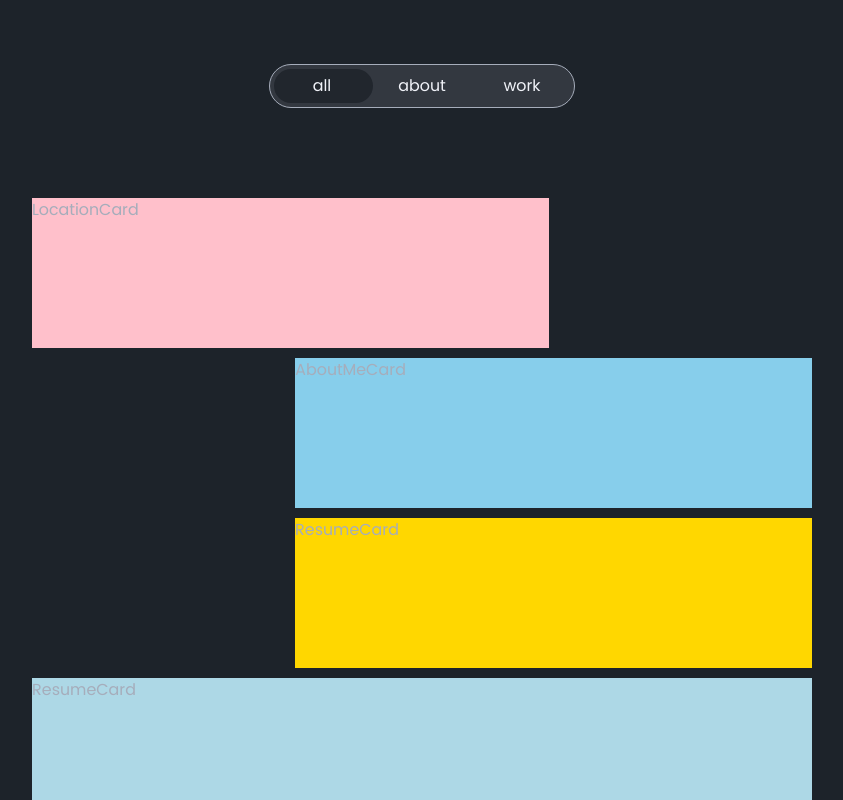
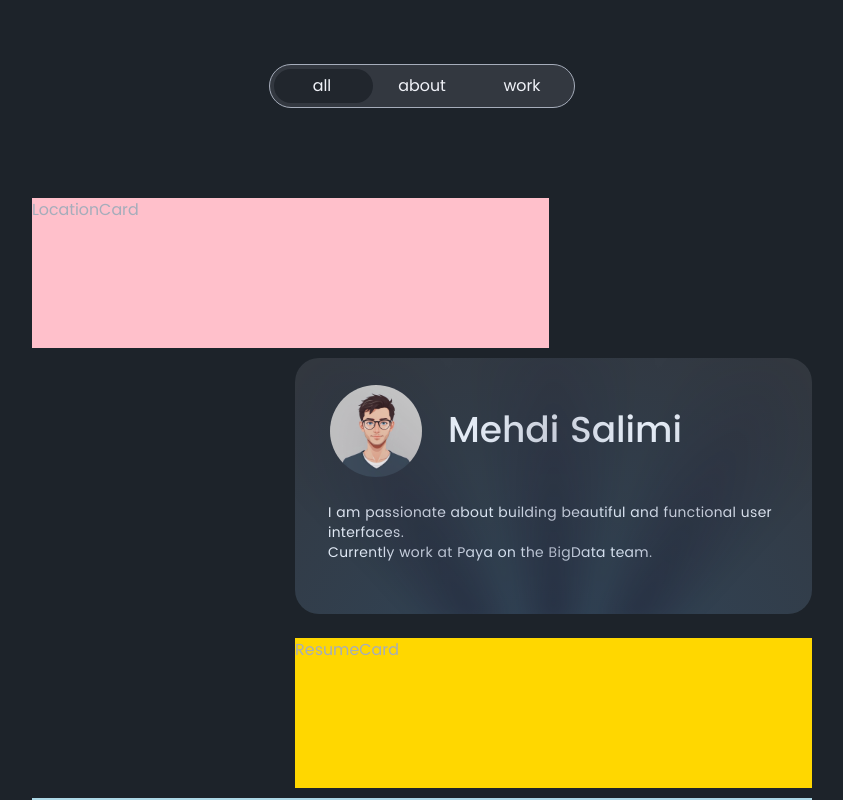
Before and after one commit to SalimiDev/portfolio-2025, a Next.js app: page / in a window 1280 px wide. Shown: the top 800 px of the page, without its empty margins (218-1061 px from the left). Built offline with nearby package versions, Linux system fonts and the light colour scheme.

Commit message:
Create about me component card

```diff
--- a/src/app/(draggable-grid-view)/draggable-card-configs.ts
+++ b/src/app/(draggable-grid-view)/draggable-card-configs.ts
@@ -43,14 +43,14 @@ export const draggableCardConfigs: DraggableCardConfig[] = [
         id: 3,
         componentType: 'AboutMeCard',
         settings: { type: 'map', location: 'New York' },
-        color: '#87CEEB',
+        color: '',
         tags: ['Work'],
         link: '/map',
         icon: 'location-pin',
         layouts: {
-            all: { x: 8, y: 0, w: 4, h: 4 },
-            about: { x: 0, y: 4, w: 12, h: 4 },
-            work: { x: 0, y: 6, w: 12, h: 6 }
+            all: { x: 8, y: 0, w: 4, h: 7 },
+            about: { x: 0, y: 4, w: 12, h: 7 },
+            work: { x: 0, y: 6, w: 12, h: 7 }
         },
         priority: {
             all: 2,
--- a/src/app/(grid-cards)/about-me/about-me-card.tsx
+++ b/src/app/(grid-cards)/about-me/about-me-card.tsx
@@ -1,7 +1,63 @@
 'use client';
 
+import Image from 'next/image';
+
 const AboutMeCard: React.FC = () => {
-    return <div className=''>AboutMeCard</div>;
+    return (
+        <section className='group relative h-64 w-full overflow-hidden rounded-[24px] bg-white/60 p-px dark:bg-white/10'>
+            <div
+                className='absolute inset-0'
+                style={{
+                    backgroundImage: 'radial-gradient(circle at 50% 150%, rgba(32, 141, 229, 0.17), transparent)'
+                }}></div>
+
+            <div
+                className='shine absolute -inset-[8px] z-10 opacity-40 blur-[8px]'
+                style={{
+                    maskImage: 'radial-gradient(circle at 50% 150%, white, transparent)',
+                    WebkitMaskImage: 'radial-gradient(circle at 50% 150%, white, transparent)', // برای سازگاری با مرورگرهای مبتنی بر Webkit
+                    backgroundImage: `
+                conic-gradient(
+                    from -45deg at 50% 150%,
+                    transparent 0deg,
+                    rgb(16, 7, 30) 15deg,
+                    transparent 30deg,
+                    rgb(16, 7, 30) 45deg,
+                    transparent 60deg,
+                    rgb(16, 7, 30) 75deg,
+                    transparent 90deg
+                )
+            `
+                }}></div>
+
+            <div className='bg-zinc-950/15 bg-zinc-950/70 group-hover:bg-black/75 absolute inset-px z-[2] rounded-[23px] transition-colors duration-300'></div>
+
+            <canvas className='absolute inset-0 z-[2] size-full' width={347} height={559}></canvas>
+            <div className='static flex flex-col items-center gap-6 px-6 py-5 sm:items-start sm:px-8 sm:py-6'>
+                <div className='flex flex-col items-center gap-2 sm:flex-row sm:justify-start sm:gap-6'>
+                    <div className='shadow-memoji relative z-0 size-16 min-w-16 overflow-hidden rounded-full p-[2px] sm:size-24 sm:min-w-24'>
+                        <Image
+                            src='/images/user_avatar.jpg'
+                            alt='avatar'
+                            width={100}
+                            height={36}
+                            className='rounded-full'
+                        />
+                    </div>
+                    <div className='flex flex-col justify-center'>
+                        <h1 className='text-slate-900 text-2xl font-medium leading-tight dark:text-white sm:text-4xl'>
+                            Mehdi Salimi
+                        </h1>
+                    </div>
+                </div>
+                <p className='text-slate-900 text-xs leading-6 tracking-wide dark:text-white sm:text-sm'>
+                    I am passionate about building beautiful and functional user interfaces.
+                    <br />
+                    Currently work at Paya on the BigData team.
+                </p>
+            </div>
+        </section>
+    );
 };
 
 export default AboutMeCard;
```
Also changed, not shown: public/images/user_avatar.jpg (added).
